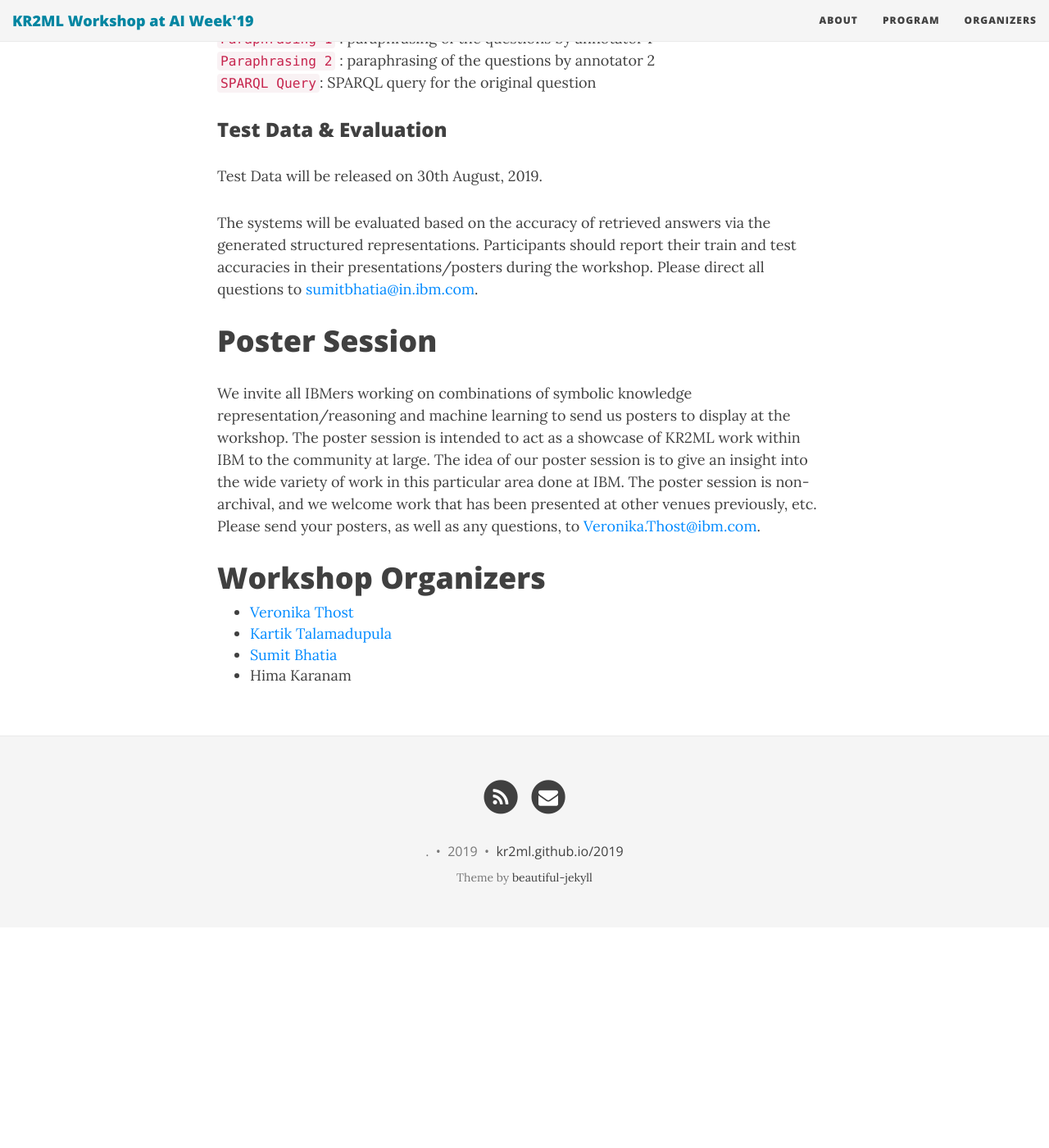
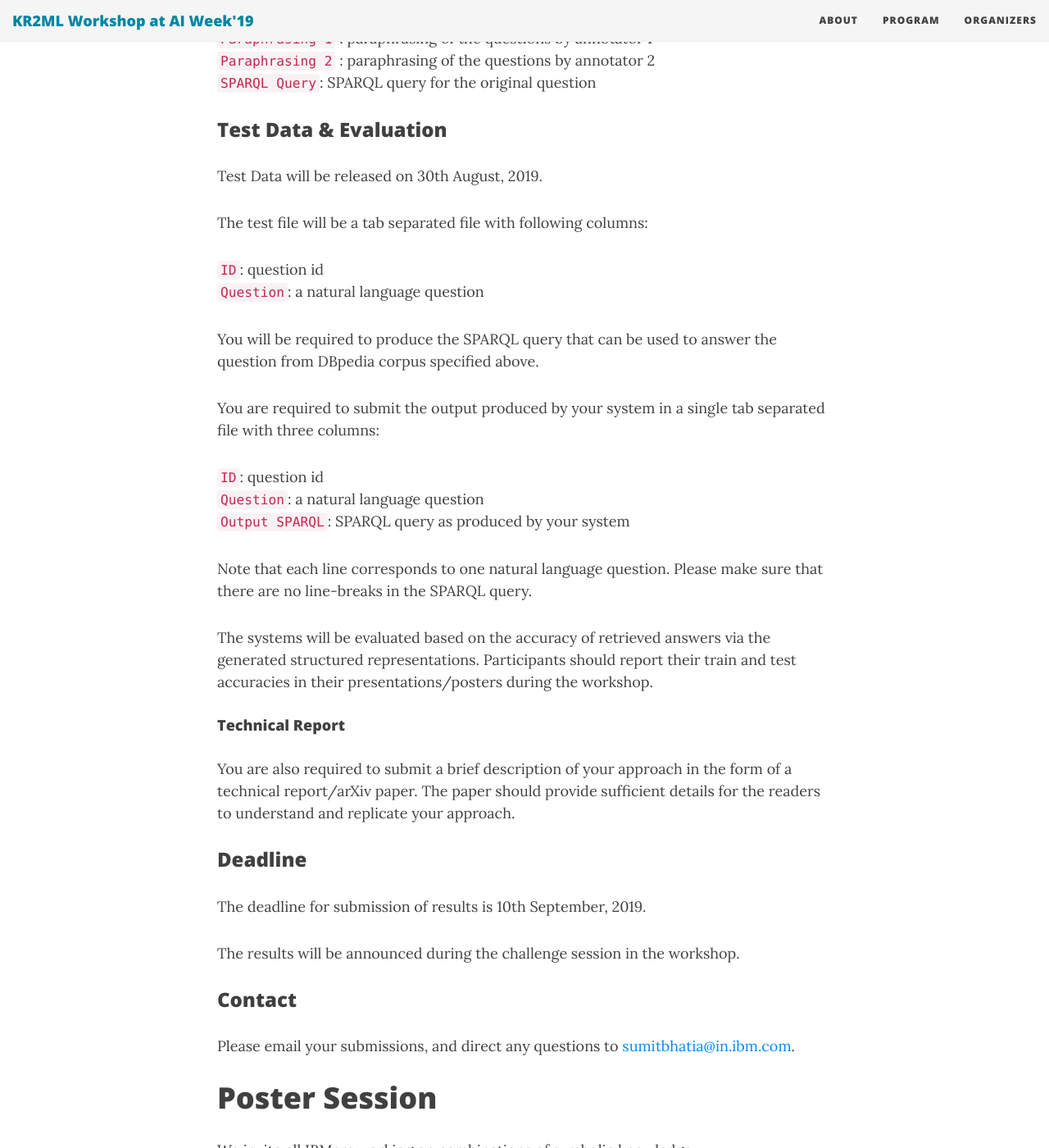
Before and after one commit to kr2ml/ibm-2019, a Jekyll site: the page built from index.md, in a window 1280 px wide and 1400 px high, scrolled down 3113 px. Shown: the whole window at 82% size. Built offline with Jekyll 4.4.1, drawn with Linux system fonts in a browser that asks for light colours; nearby versions of some CDN libraries; before the commit the page ends 4244 px from its top, so only the background shows below that.

Commit message:
KRT: Added challenge details

```diff
--- a/index.md
+++ b/index.md
@@ -77,7 +77,36 @@ There are 5 tab separated columns in the file:
 
 Test Data will be released on 30th August, 2019.
 
-The systems will be evaluated based on the accuracy of retrieved answers via the generated structured representations. Participants should report their train and test accuracies in their presentations/posters during the workshop. Please direct all questions to [sumitbhatia@in.ibm.com](mailto:sumitbhatia@in.ibm.com).
+The test file will be a tab separated file with following columns:
+
+`ID`: question id <br />
+`Question`: a natural language question <br />
+
+You will be required to produce the SPARQL query that can be used to answer the question from DBpedia corpus specified above.
+
+You are required to submit the output produced by your system in a single tab separated file with three columns:
+
+`ID`: question id <br />
+`Question`: a natural language question <br />
+`Output SPARQL`: SPARQL query as produced by your system <br />
+
+Note that each line corresponds to one natural language question. Please make sure that there are no line-breaks in the SPARQL query.
+
+The systems will be evaluated based on the accuracy of retrieved answers via the generated structured representations. Participants should report their train and test accuracies in their presentations/posters during the workshop.
+
+#### Technical Report
+
+You are also required to submit a brief description of your approach in the form of a technical report/arXiv paper. The paper should provide sufficient details for the readers to understand and replicate your approach.
+
+### Deadline
+
+The deadline for submission of results is 10th September, 2019.
+
+The results will be announced during the challenge session in the workshop.
+
+### Contact
+
+Please email your submissions, and direct any questions to [sumitbhatia@in.ibm.com](mailto:sumitbhatia@in.ibm.com).
 
 
 # Poster Session<a name="poster-session"></a>
```
